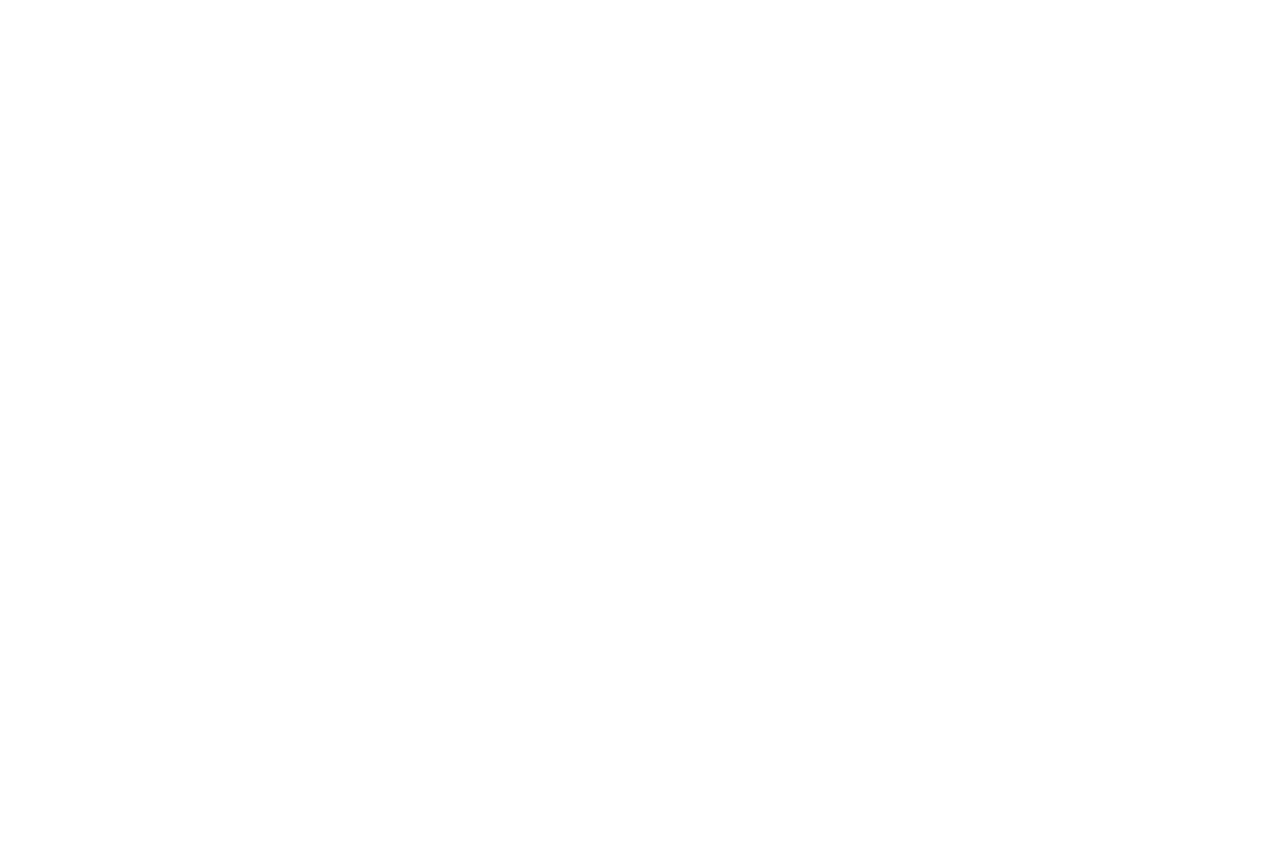
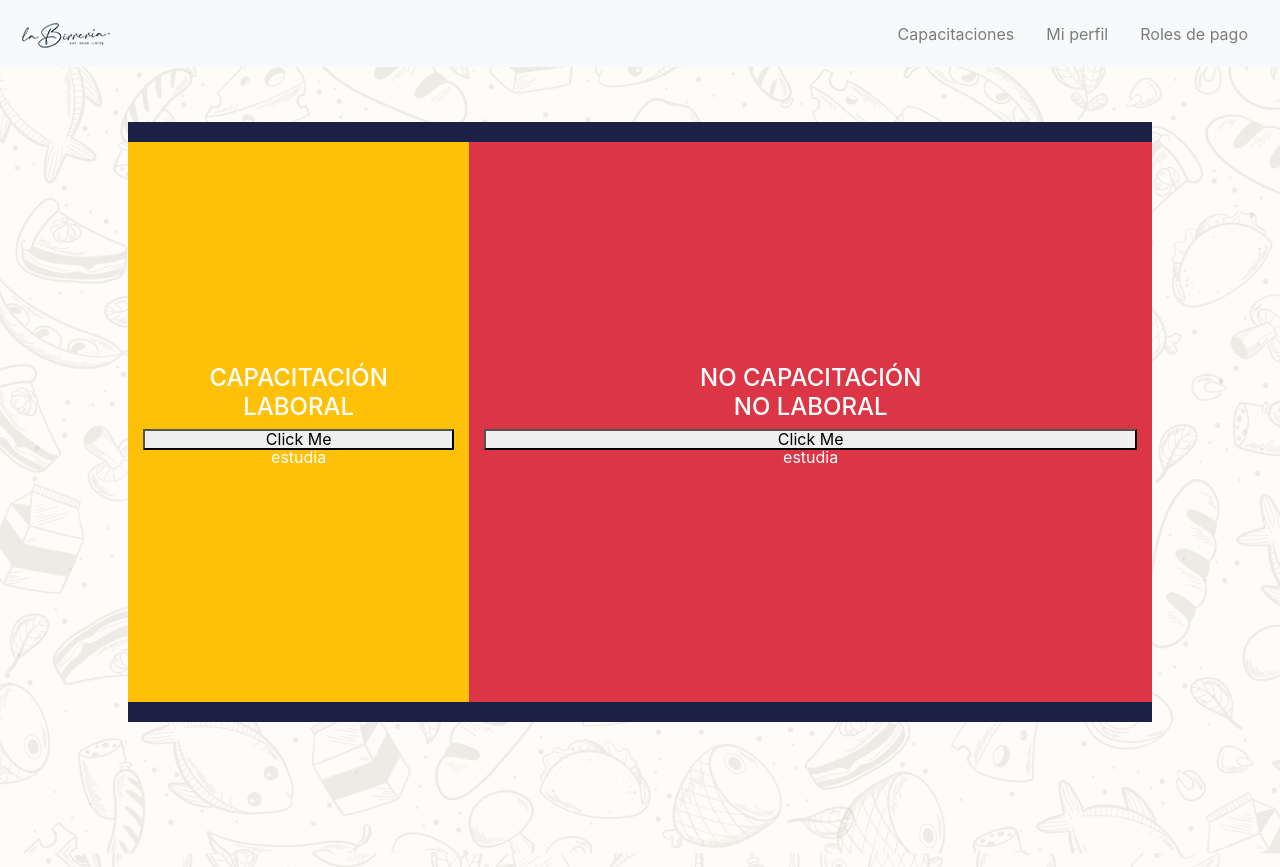
Before and after one commit to eandreschavezb/capacitaciones_1, a plain HTML site: page index.html in a window 1280 px wide. Before the commit the page ends 800 px from the top, so only its background shows below. Drawn offline with nearby package versions, Linux system fonts and the light colour scheme.

Commit message:
primer commit
a

```diff
--- a/index.html
+++ b/index.html
@@ -4,9 +4,97 @@
     <meta charset="UTF-8">
     <meta http-equiv="X-UA-Compatible" content="IE=edge">
     <meta name="viewport" content="width=device-width, initial-scale=1.0">
-    <title>Document</title>
+
+    <link href="/style.css" rel="stylesheet" type="text/css" />
+
+    <link
+      rel="stylesheet"
+      href="https://cdn.jsdelivr.net/npm/bootstrap@4.6.2/dist/css/bootstrap.min.css"
+      integrity="sha384-xOolHFLEh07PJGoPkLv1IbcEPTNtaed2xpHsD9ESMhqIYd0nLMwNLD69Npy4HI+N"
+      crossorigin="anonymous"
+    />
+
+    <script
+    src="main.js"
+  ></script>
+    <script
+      src="https://cdn.jsdelivr.net/npm/jquery@3.5.1/dist/jquery.slim.min.js"
+      integrity="sha384-DfXdz2htPH0lsSSs5nCTpuj/zy4C+OGpamoFVy38MVBnE+IbbVYUew+OrCXaRkfj"
+      crossorigin="anonymous"
+    ></script>
+    <script
+      src="https://cdn.jsdelivr.net/npm/bootstrap@4.6.2/dist/js/bootstrap.bundle.min.js"
+      integrity="sha384-Fy6S3B9q64WdZWQUiU+q4/2Lc9npb8tCaSX9FK7E8HnRr0Jz8D6OP9dO5Vg3Q9ct"
+      crossorigin="anonymous"
+    ></script>
+
+
+
+    <title>Capacitaciones Grupo Birrería</title>
 </head>
-<body>
+<body class="fondo-general">
+
+    <nav class="navbar navbar-expand-lg navbar-light bg-light">
+        <a class="navbar-brand" href="/index.html">
+          <img style="max-width: 250px;" src="img/bir2.png" alt="logoindigo">
+        </a>
+        <button class="navbar-toggler" type="button" data-toggle="collapse"
+                data-target="#navbarSupportedContent" aria-controls="navbarSupportedContent"
+                aria-expanded="false" aria-label="Toggle navigation">
+          <span class="navbar-toggler-icon"></span>
+        </button>
+
+        <div class="collapse navbar-collapse" id="navbarSupportedContent">
+          <ul class="navbar-nav ml-auto align-items-start align-items-lg-center">
+            <li class="nav-item mx-2 pl-2 pl-lg-0 rounded">
+              <a class="nav-link prueba" href="#"><i class="fa fa-location-arrow fa-xs" aria-hidden="true"
+                style="color:rgb(114, 114, 114)"></i>
+                 Capacitaciones</a>
+            </li>
+            <li class="nav-item mx-2 pl-2 pl-lg-0 rounded">
+              <a class="nav-link prueba" href="#"><i class="fa fa-book fa-xs"></i>
+                 Mi perfil</a>
+            </li>
+            <li class="nav-item mx-2 pl-2 pl-lg-0 rounded">
+                <a class="nav-link prueba" href="#"><i class="fa fa-paperclip fa-xs"
+                  style="color:rgb(114, 114, 114)"></i>
+                   Roles de pago</a>
+            </li>
+          </ul>
+        </div>
+      </nav>
+
+<!-- TERMINA NAVBAR Y COMIENZA CONTENEDOR GENERAL -->
+
+
+
+
+    <div class="container d-flex align-items-center muevete-arriba"
+         style="min-width: 100svw; min-height: 100svh;"> <!-- ESTE CONTENEDOR ES TODO EL VIEWPORT FUERA DEL NAVBAR -->
+        <div class="mx-auto bg-blur text-center d-flex flex-row align-items-center justify-content-center esquinas"
+             style="color:white; height: 75svh; min-width: 80svw; line-height: 0.9;">
+          <div class="d-flex flex-column col-4 bg-warning justify-content-center" style="height:70vh;">
+              <h4>
+                  CAPACITACIÓN<br>
+                  LABORAL
+              </h4>
+              <button onclick="myFunc()">Click Me</button>
+              <p>
+                  estudia
+              </p>
+          </div>
+          <div class="d-flex flex-column col-8 bg-danger justify-content-center" style="height:70vh;">
+              <h4>
+                NO CAPACITACIÓN<br>
+                NO LABORAL
+            </h4>
+            <button onclick="myFunc()">Click Me</button>
+            <p>
+                estudia
+            </p>
+          </div>
+        </div>
+    </div>
 
 </body>
 </html>
--- /dev/null
+++ b/main.js
@@ -0,0 +1,7 @@
+function myFunc(){
+    alert("You Clicked me");
+ }
+ function myFunc(){
+    alert("You Clicked me");
+    console.log("chucha");
+ }
--- /dev/null
+++ b/style.css
@@ -0,0 +1,22 @@
+    body {
+        background-size: cover;
+    }
+
+    .esquinas {
+        border-radius: 0px;
+    }
+
+    .fondo-general {
+        background-color: rgba(235, 221, 174, 0.068);
+        background-image: url("img/1977165-01.png");
+        background-attachment: fixed;
+        mix-blend-mode:normal;
+    }
+
+    .muevete-arriba {
+        transform: translate(0 , -45px);
+    }
+
+    .bg-blur {
+        background-color: #1d2046;
+    }
```
Also changed, not shown: REFERENCIAS/MicrosoftTeams-image (2).png (added), REFERENCIAS/MicrosoftTeams-image (3).png (added), REFERENCIAS/MicrosoftTeams-image (4).png (added), REFERENCIAS/MicrosoftTeams-image (5).png (added), REFERENCIAS/instrucciones vueltas a redactar.txt (added), img/1977165-01.png (added), img/banner.png (added), img/bg-text-01.png (added), img/bg-text-02-01.png (added), img/bir1.png (added), img/bir2 - copia.png (added), img/bir2.png (added), img/bir_res.png (added).
